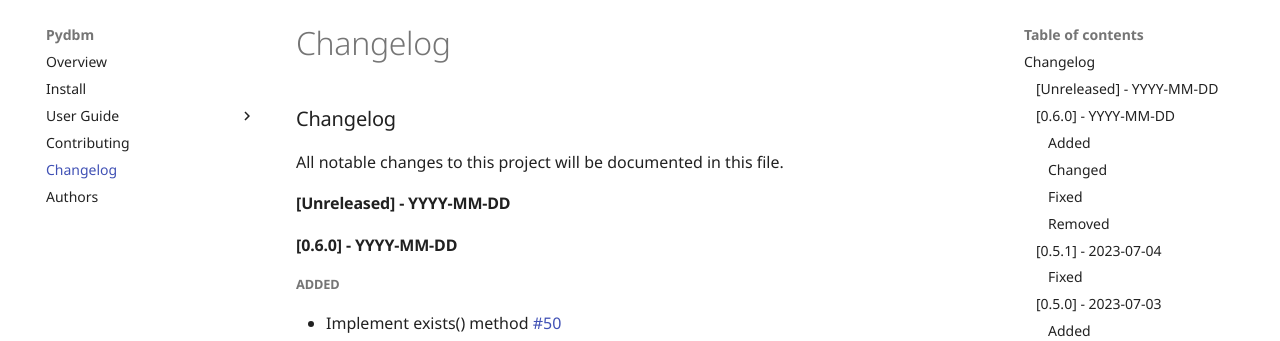
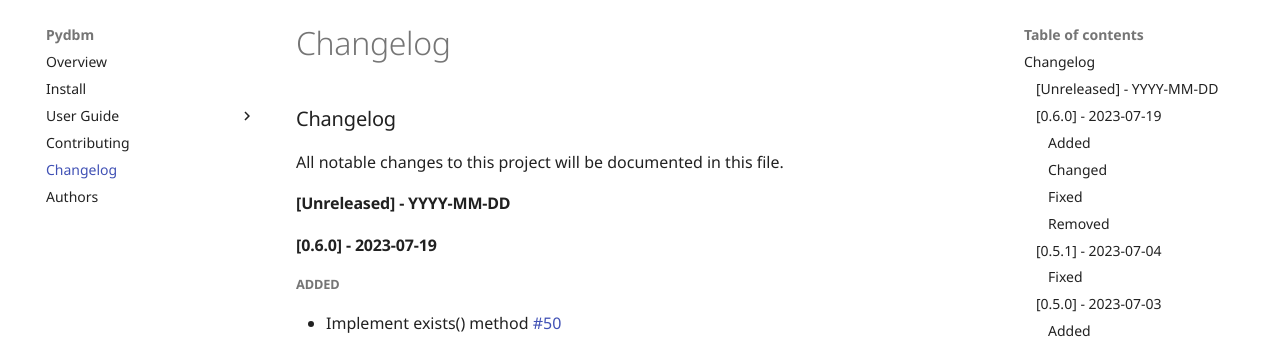
Before and after one commit to hakancelikdev/pydbm, an MkDocs documentation site: the page built from docs/CHANGELOG.md, in a window 1280 px wide and 900 px high. Shown: the part 135-476 px from the top of the window. Built offline with MkDocs 1.6.1 and Material for MkDocs 9.7.7, drawn with Linux system fonts in a browser that asks for light colours; comment, search, counter and statistics services are not loaded; the version menu is left out.

Commit message:
Update changelog

```diff
--- a/docs/CHANGELOG.md
+++ b/docs/CHANGELOG.md
@@ -4,7 +4,7 @@ All notable changes to this project will be documented in this file.
 
 ## [Unreleased] - YYYY-MM-DD
 
-## [0.6.0] - YYYY-MM-DD
+## [0.6.0] - 2023-07-19
 ### Added
 - Implement exists() method [#50](https://github.com/hakancelikdev/pydbm/issues/50)
 
```
